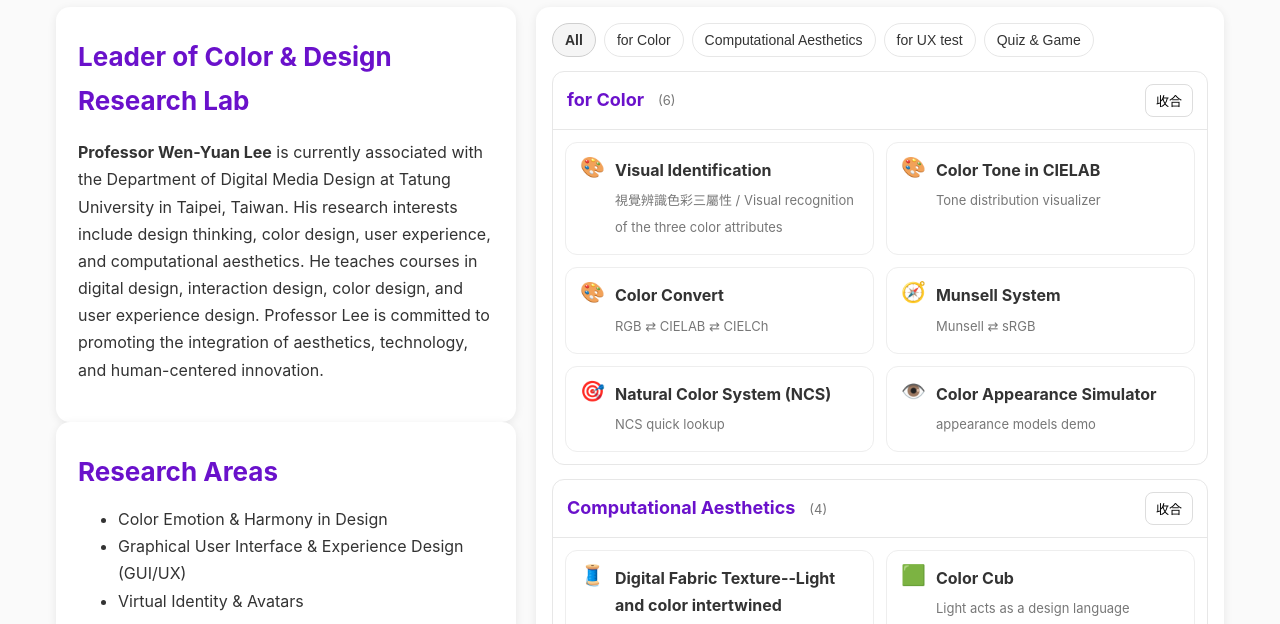
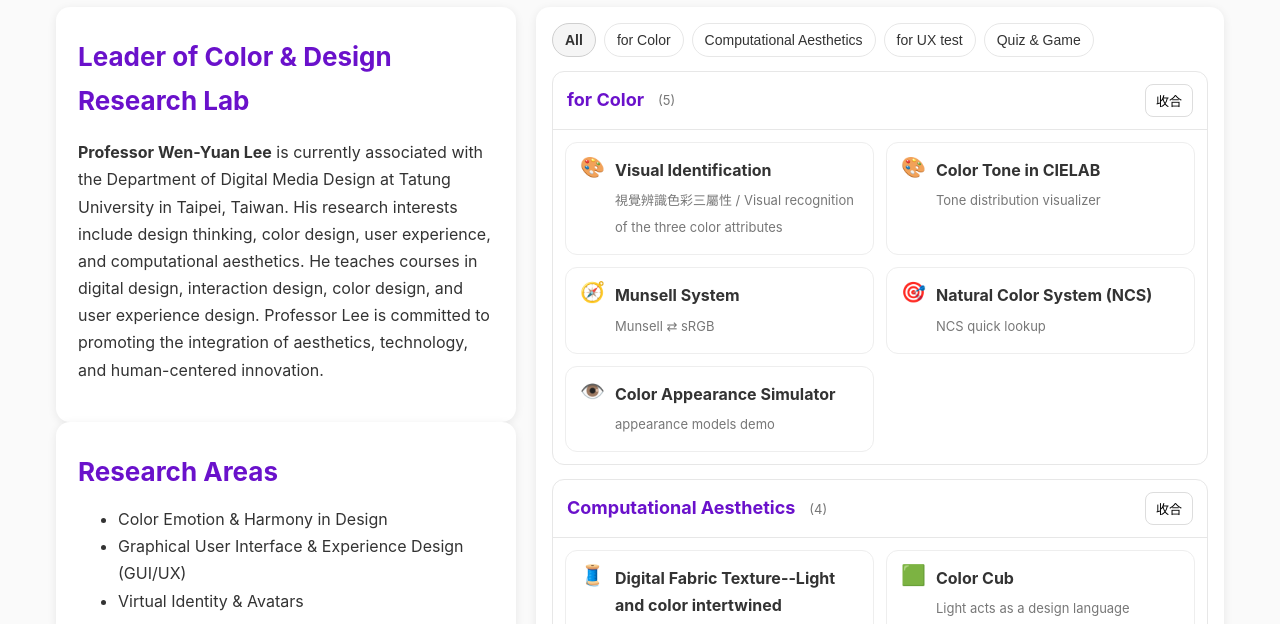
Before and after one commit to wylee-sudo/wenyuanlee, a plain HTML site: page index.html in a window 1280 px wide. Shown: the part 149-773 px from the top of the page. Drawn offline with Linux system fonts and the light colour scheme.

Commit message:
Update index.html

```diff
--- a/index.html
+++ b/index.html
@@ -173,9 +173,6 @@
             <a class="tool" href="Tone3.html" target="_blank" rel="noopener">
               <span class="emoji">🎨</span><div><b>Color Tone in CIELAB</b><span class="muted">Tone distribution visualizer</span></div>
             </a>
-            <a class="tool" href="colorconvert.html" target="_blank" rel="noopener">
-              <span class="emoji">🎨</span><div><b>Color Convert</b><span class="muted">RGB ⇄ CIELAB ⇄ CIELCh</span></div>
-            </a>
             <a class="tool" href="MunsellColorOrderSystem.html" target="_blank" rel="noopener">
               <span class="emoji">🧭</span><div><b>Munsell System</b><span class="muted">Munsell ⇄ sRGB</span></div>
             </a>
```
